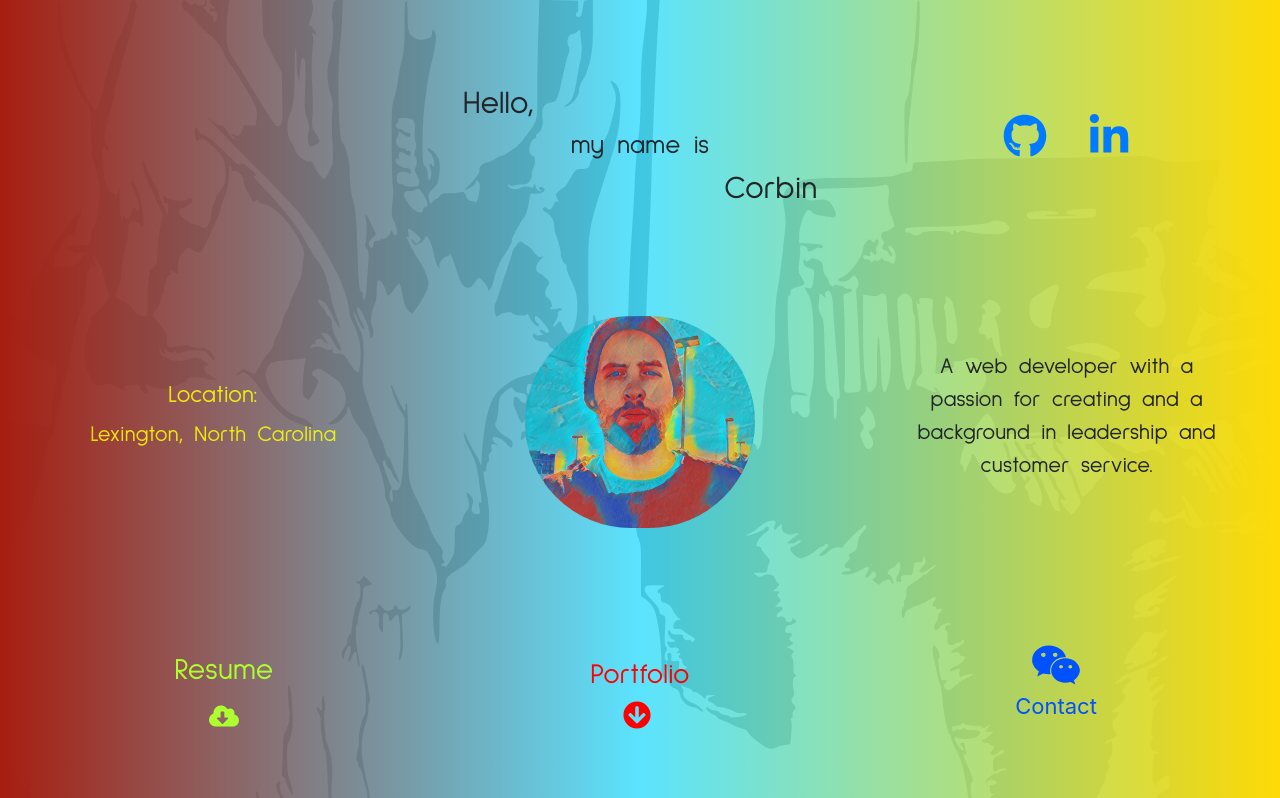
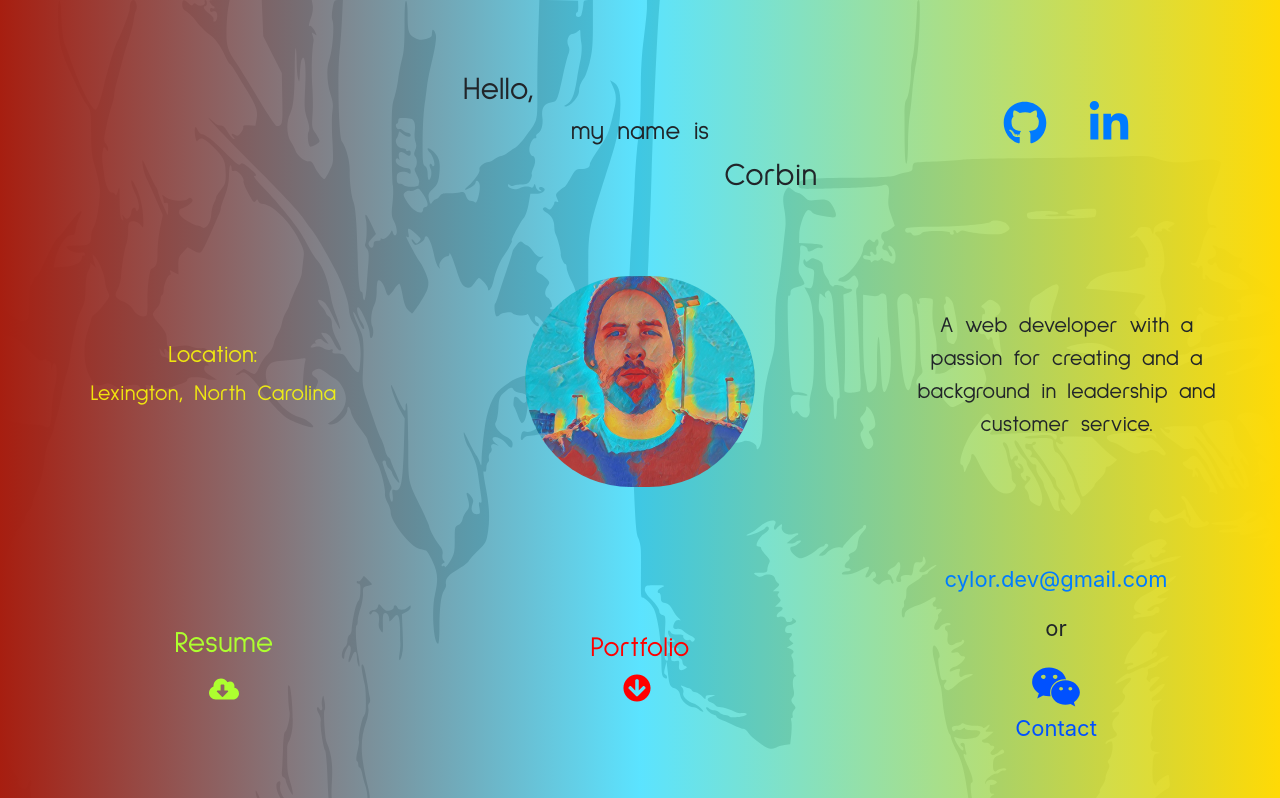
Before and after one commit to cptaylor38/Portfolio, a React (Create React App) app in the folder view/: page / in a window 1280 px wide. Shown: the top 798 px of the page. Built offline with nearby package versions, Linux system fonts and the light colour scheme.

Commit message:
updated bio and added easy access email link

```diff
--- a/view/src/components/contact/Contact.js
+++ b/view/src/components/contact/Contact.js
@@ -37,6 +37,8 @@ const Contact = () => {
     return (
         <>
             <div className='contactContainer container'>
+                <p><a href='mailto:cylor.dev@gmail.com'>cylor.dev@gmail.com</a></p>
+                <p>or</p>
                 <button type='button' id='contactModalBtn' onClick={toggle}>
                     <FaWeixin style={{ fontSize: '50px' }} />
                     <p>Contact</p>
```
